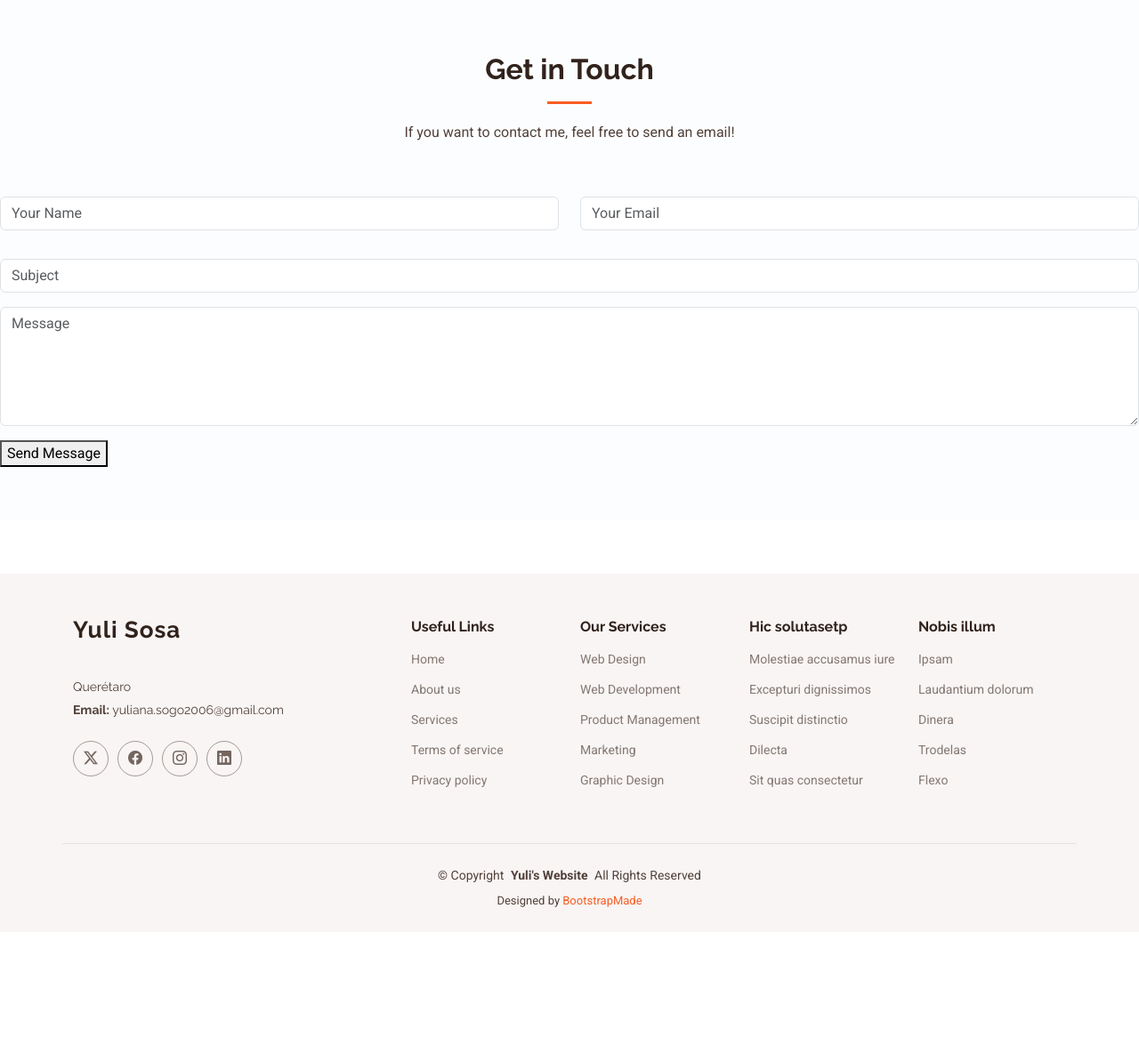
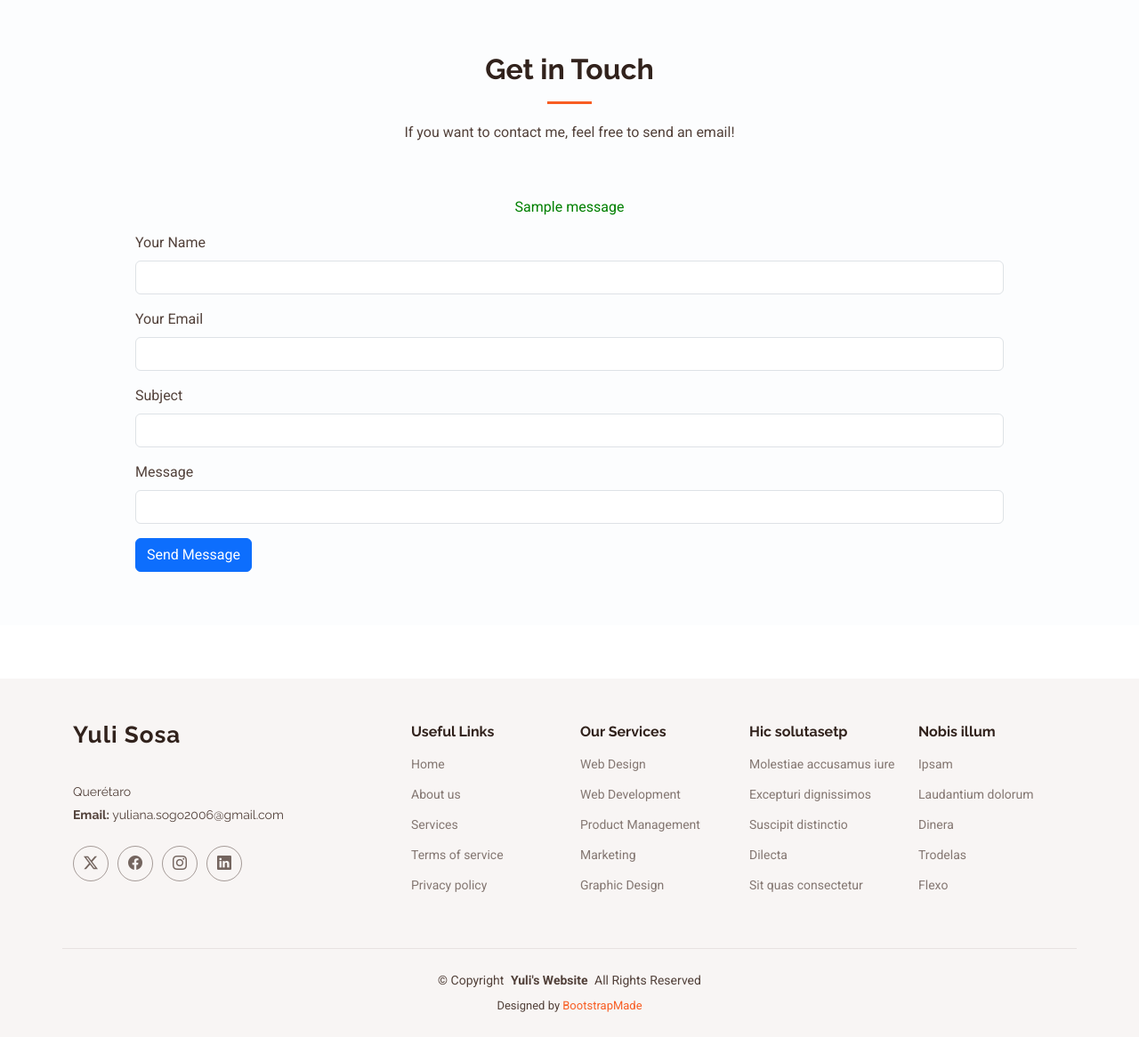
Before and after one commit to Yuldeni/Portfolio-Website, a Flask app: page /contact in a window 1280 px wide. Shown: the part 144-1310 px from the top of the page at 89% size. Before the commit the page ends 1164 px from the top, so only its background shows below. Run offline with Flask 3, Linux system fonts and the light colour scheme; one stand-in notice (Sample message) is shown; some libraries are stand-ins or nearby versions.

Commit message:
"Contact" function works and gitignore

```diff
--- a/main.py
+++ b/main.py
@@ -1,9 +1,28 @@
-from flask import Flask, render_template
+#Import Statements
+from flask import Flask, render_template, request, url_for, redirect, flash
 from flask_bootstrap import Bootstrap5
+from flask_wtf import FlaskForm
+from wtforms import StringField, EmailField, SubmitField
+from wtforms.validators import DataRequired, Email
+from email_validator import validate_email, EmailNotValidError
+import smtplib
+import os
+from dotenv import load_dotenv
 
-app = Flask(__name__) #Es el archivo actual (main)
+#Utilities
+load_dotenv()
+my_email = os.getenv("my_email")
+my_password = os.getenv("my_password")
+app = Flask(__name__)
 Bootstrap5(app)
 app.config['SECRET_KEY'] = "Contraseña123"
+
+class ContactForm(FlaskForm):
+    name = StringField(label="Your Name", validators=[DataRequired()])
+    email = EmailField(label="Your Email", validators=[DataRequired(), Email()])
+    subject = StringField(label="Subject", validators=[DataRequired()])
+    message = StringField(label="Message", validators=[DataRequired()])
+    submit = SubmitField(label="Send Message")
 
 @app.route("/")
 def home():
@@ -17,9 +36,21 @@ def portfolio():
 def learnings():
     return render_template("starter-page.html")
 
-@app.route("/contact")
+@app.route("/contact", methods=["POST", "GET"])
 def contact():
-    return render_template("contact.html")
+    form = ContactForm()
+    if form.validate_on_submit():
+         message = f"Subject:{form.subject.data}\n\n{form.message.data}\nBest Wishes, {form.name.data} (Email: {form.email.data}).".encode('utf-8')
+
+         with smtplib.SMTP("smtp.gmail.com") as connection:
+            connection.starttls()
+            connection.login(user=my_email, password=my_password)
+            connection.sendmail(from_addr=my_email, to_addrs=my_email,
+                                msg=message)
+
+         flash("Message Sent!")
+         return redirect(url_for("contact"))
+    return render_template("contact.html", form=form)
 
 
 if __name__ == "__main__":
--- a/templates/contact.html
+++ b/templates/contact.html
@@ -1,4 +1,5 @@
 {% include "header.html" %}
+{% from 'bootstrap5/form.html' import render_form %}
 
 <main>
 <!-- Contact Section -->
@@ -11,8 +12,19 @@
         <p>If you want to contact me, feel free to send an email!</p>
       </div><!-- End Section Title -->
 
+      <div class="container">
+        {% with messages = get_flashed_messages() %}
+          {% if messages %}
+            {% for message in messages %}
+            <p class="flash" style="color:green; text-align: center; size: 22px;">{{ message }}</p>
+            {% endfor %}
+          {% endif %}
+        {% endwith %}
 
-              <form action="forms/contact.php" method="post" class="php-email-form">
+        {{ render_form(form, novalidate=True) }}
+
+      </div>
+              <!-- <form action="forms/contact.php" method="post" class="php-email-form">
                 <div class="row">
                   <div class="col-md-6 form-group">
                     <input type="text" name="name" class="form-control" id="name" placeholder="Your Name" required="">
@@ -41,7 +53,7 @@
             </div>
           </div>
         </div>
-      </div>
+      </div> -->
     </section><!-- /Contact Section -->
 </section>
 </main>
```
Also changed, not shown: 1 other file.
